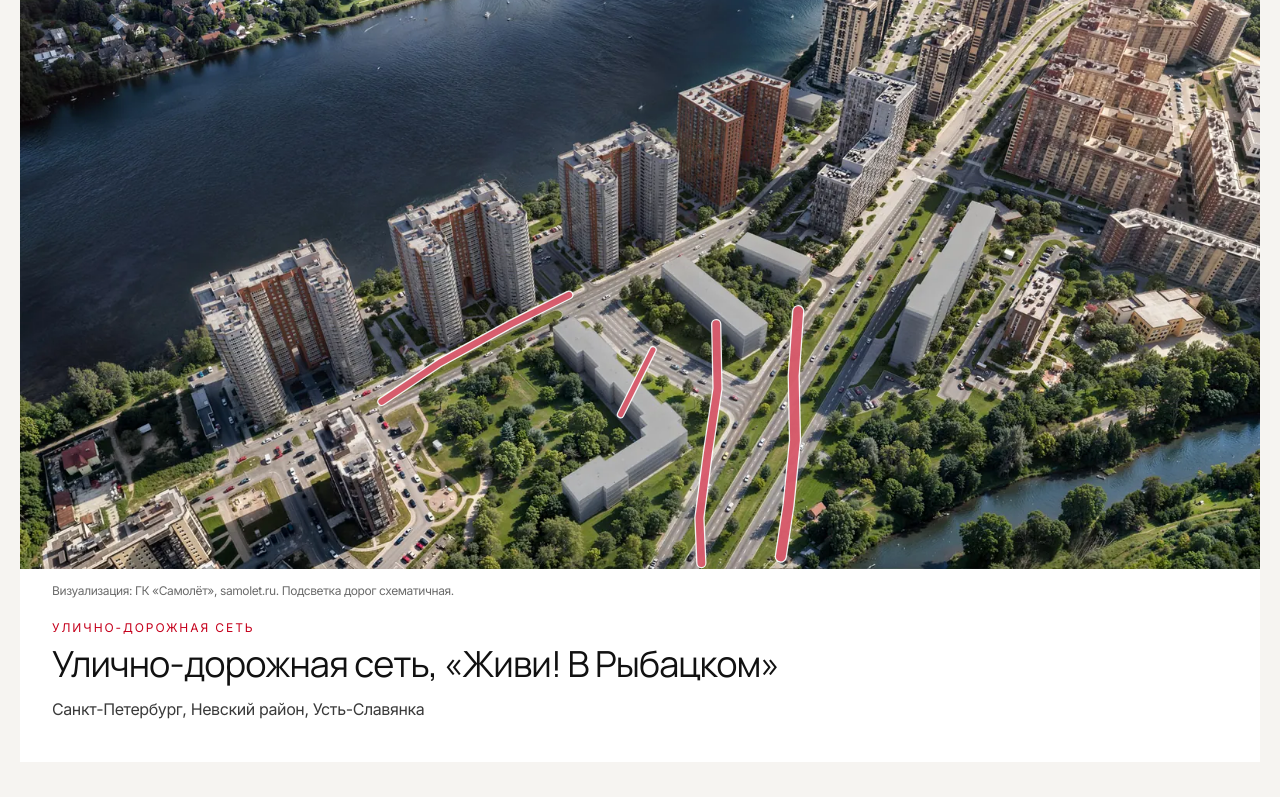
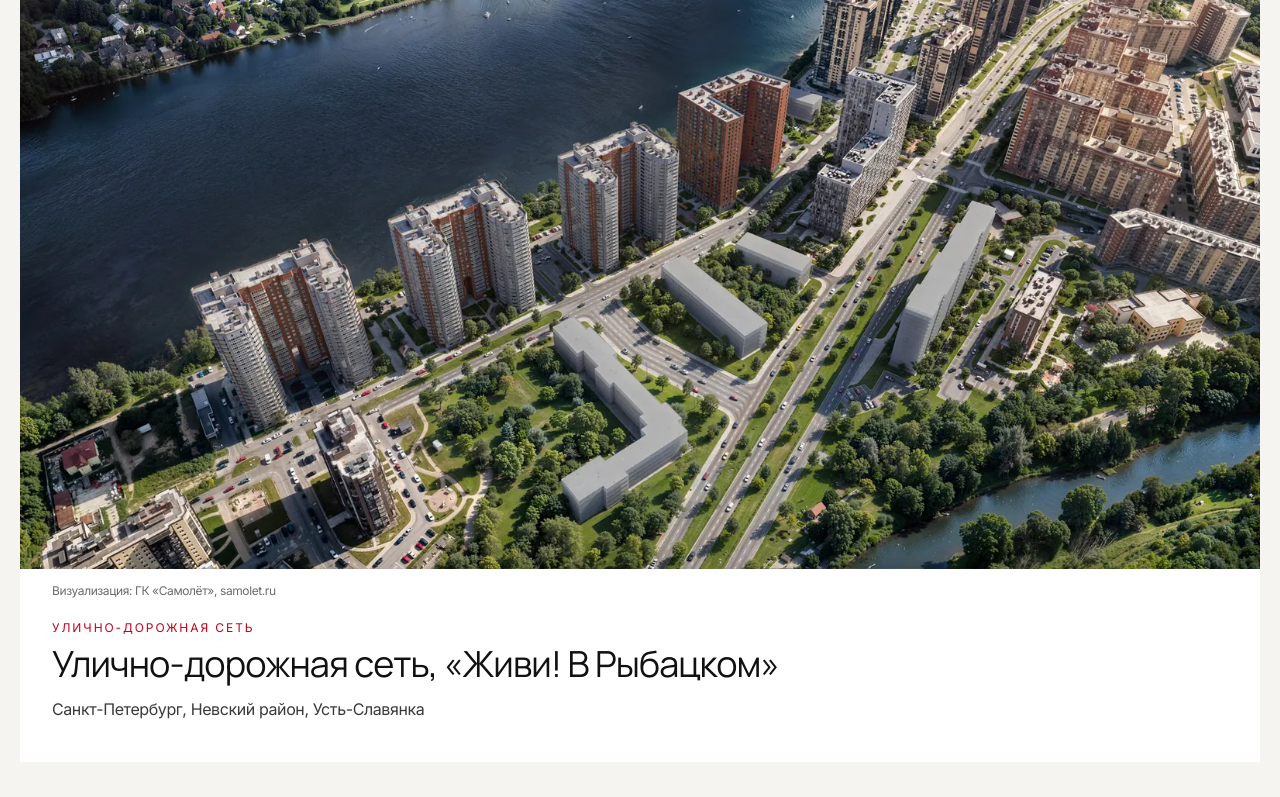
Before and after one commit to efim21350-maker/gorizont-site, a Next.js app: page /obekty in a window 1280 px wide. Shown: the part 2376-3173 px from the top of the page. Built offline with nearby package versions, Linux system fonts and the light colour scheme.

Commit message:
fix: remove the road highlight from the panorama
The street-network card keeps the picture without the red lines.
The caption now names only the Samolet visualization.

```diff
--- a/app/(pages)/obekty/page.tsx
+++ b/app/(pages)/obekty/page.tsx
@@ -3,7 +3,7 @@ import type { Metadata } from 'next';
 import { buildMetadata } from '~/utils/metadata';
 import PageIntro from '~/components/site/PageIntro';
 import { FeedbackButton } from '~/components/feedback/FeedbackProvider';
-import { objects, roadHighlight } from '~/lib/objects';
+import { objects } from '~/lib/objects';
 
 export const metadata: Metadata = buildMetadata({
   title: 'Объекты',
@@ -26,45 +26,14 @@ export default function ProjectsPage() {
             {objects.map((item) => (
               <article key={item.title} className="bg-white">
                 <figure>
-                  <div className={item.roads ? 'relative aspect-[1920/1079]' : 'relative'}>
+                  <div className="relative">
                     <img
                       src={item.image}
                       alt={item.alt}
                       width={item.width}
                       height={item.height}
-                      className={item.roads ? 'absolute inset-0 h-full w-full object-fill' : 'block h-auto w-full'}
+                      className="block h-auto w-full"
                     />
-                    {item.roads ? (
-                      <svg
-                        className="pointer-events-none absolute inset-0 h-full w-full"
-                        viewBox="0 0 1920 1079"
-                        preserveAspectRatio="none"
-                        aria-hidden="true"
-                      >
-                        {roadHighlight.map((road, index) => (
-                          <g key={road.points}>
-                            {[
-                              { stroke: '#fff', opacity: 0.92, width: road.width + 4 },
-                              { stroke: '#C5001C', opacity: 0.62, width: road.width },
-                            ].map((layer) => (
-                              <polyline
-                                key={layer.stroke}
-                                points={road.points}
-                                fill="none"
-                                stroke={layer.stroke}
-                                strokeOpacity={layer.opacity}
-                                strokeWidth={layer.width}
-                                strokeLinecap="round"
-                                strokeLinejoin="round"
-                                pathLength={1}
-                                className="road-draw"
-                                style={{ animationDelay: `${index * 0.18}s` }}
-                              />
-                            ))}
-                          </g>
-                        ))}
-                      </svg>
-                    ) : null}
                   </div>
                   <figcaption className="px-5 pt-3 text-xs leading-relaxed text-[#6b6b6b] md:px-8">
                     {item.credit}
--- a/src/assets/styles/base.css
+++ b/src/assets/styles/base.css
@@ -367,18 +367,6 @@
   }
 }
 
-.road-draw {
-  stroke-dasharray: 1;
-  stroke-dashoffset: 1;
-  animation: road-draw 1.5s ease forwards;
-}
-
-@keyframes road-draw {
-  to {
-    stroke-dashoffset: 0;
-  }
-}
-
 @media (prefers-reduced-motion: reduce) {
   .horizon-line,
   .horizon-sun,
@@ -409,11 +397,6 @@
   .horizon-sun {
     transform: translateY(-50%);
   }
-
-  .road-draw {
-    animation: none;
-    stroke-dashoffset: 0;
-  }
 }
 
 @utility card {
--- a/src/lib/objects.ts
+++ b/src/lib/objects.ts
@@ -9,7 +9,6 @@ export type ObjectCard = {
   credit: string;
   sourcePage: string;
   sourceFile: string;
-  roads?: boolean;
 };
 
 // Photos are files from samolet.ru, saved in the repo. The place line is only
@@ -46,21 +45,10 @@ export const objects: ObjectCard[] = [
     image: '/objects/zhivi-panorama.webp',
     width: 1600,
     height: 899,
-    alt: 'Панорама квартала «Живи! В Рыбацком» со схематичной подсветкой дорог',
-    credit: 'Визуализация: ГК «Самолёт», samolet.ru. Подсветка дорог схематичная.',
+    alt: 'Панорама квартала «Живи! В Рыбацком»',
+    credit: 'Визуализация: ГК «Самолёт», samolet.ru',
     sourcePage: 'https://samolet.ru/spb/project/zhivi-v-rybackom/',
     sourceFile:
       'https://m.samolet.ru/project/genplan/%D0%96%D0%B8%D0%B2%D0%B8_%D0%B2_%D0%A0%D1%8B%D0%B1%D0%B0%D1%86%D0%BA%D0%BE%D0%BC_6.1_%D0%BE%D1%87%D0%B5%D1%80%D0%B5%D0%B4%D1%8C_%D0%B3%D0%B5%D0%BD%D0%BF%D0%BB%D0%B0%D0%BD_2024-10-08_wew84zA.jpg',
-    roads: true,
   },
 ];
-
-// Centerlines in the original 1920×1079 panorama. Each stroke stays inside
-// the asphalt: the highway, the road beside it, the road in front of the
-// towers, and one courtyard drive. Widths are viewBox pixels.
-export const roadHighlight = [
-  { width: 15, points: '1205,680 1198,780 1200,880 1190,980 1178,1060' },
-  { width: 12, points: '1078,700 1080,800 1065,900 1052,1000 1055,1070' },
-  { width: 10, points: '560,820 650,760 760,700 850,655' },
-  { width: 8, points: '980,740 955,790 930,840' },
-];
```
